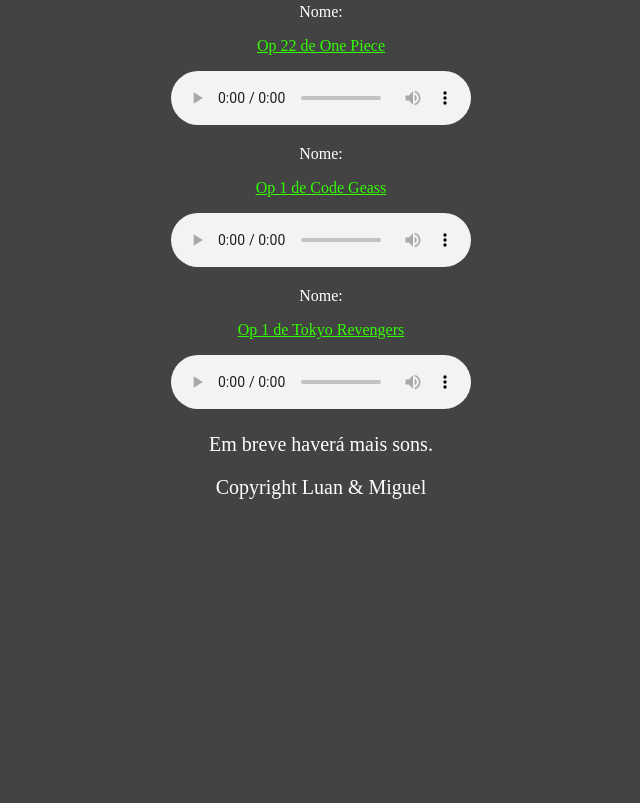
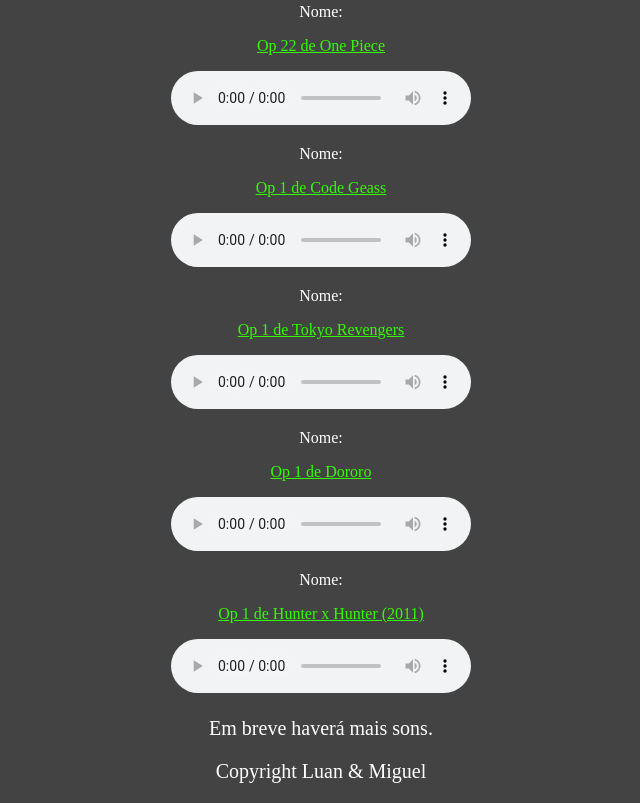
Before and after one commit to SteveCraft13/Lieder, a plain HTML site: page index.html in a window 1280 px wide. Shown: the part 2540-3343 px from the top of the page, without its empty margins (319-959 px from the left). Before the commit the page ends 3059 px from the top, so only its background shows below. Drawn offline with nearby package versions, Linux system fonts and the light colour scheme.

Commit message:
+musicas

```diff
--- a/index.html
+++ b/index.html
@@ -145,6 +145,16 @@
         <audio controls>
             <source src="Musicas/MU20.mp3" type="audio/mpeg">
         </audio>
+        <p>Nome:</p>
+        <p><a href="https://youtu.be/FgQR2O8PGf4">Op 1 de Dororo</a></p>
+        <audio controls>
+            <source src="Musicas/MU21.mp3" type="audio/mpeg">
+        </audio>
+        <p>Nome:</p>
+        <p><a href="https://youtu.be/a-Jttwd1ipI">Op 1 de Hunter x Hunter (2011)</a></p>
+        <audio controls>
+            <source src="Musicas/MU22.mp3" type="audio/mpeg">
+        </audio>
     </div>
     <footer>
         <p>Em breve haverá mais sons.</p>
```
Also changed, not shown: 2 other files.
